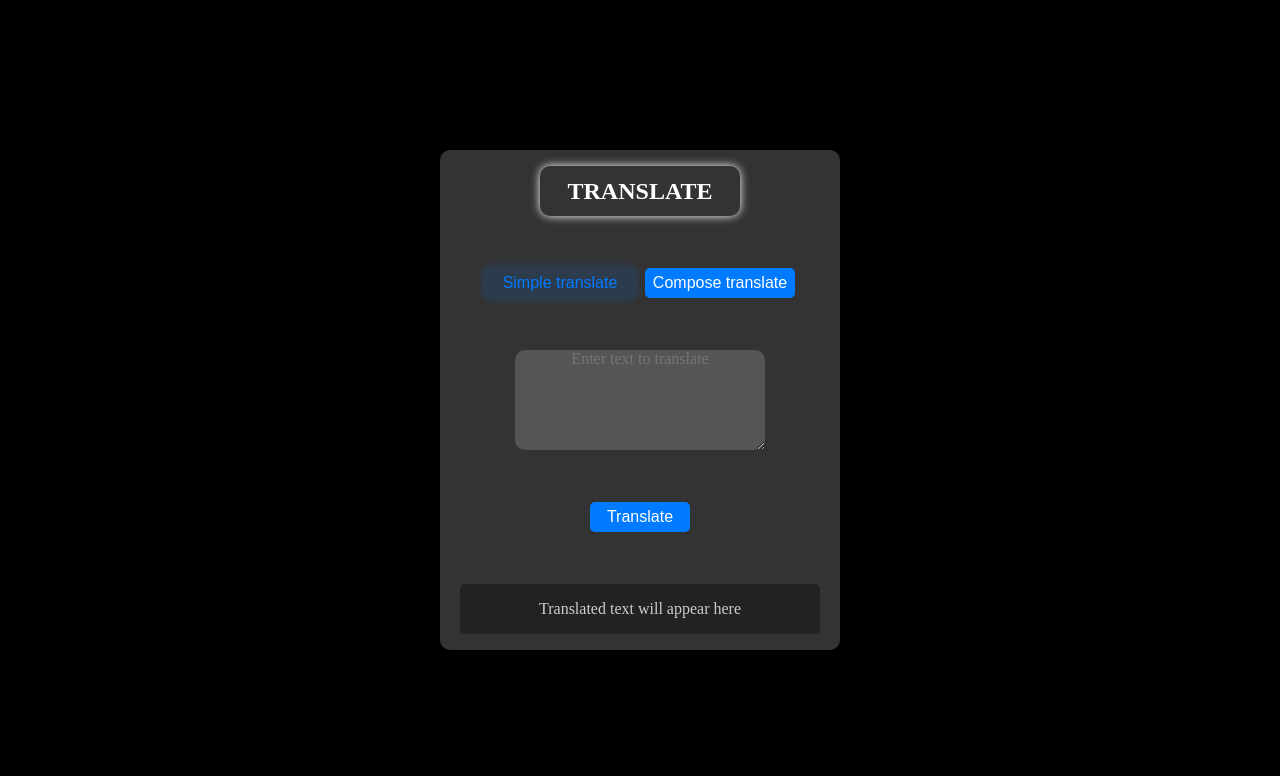
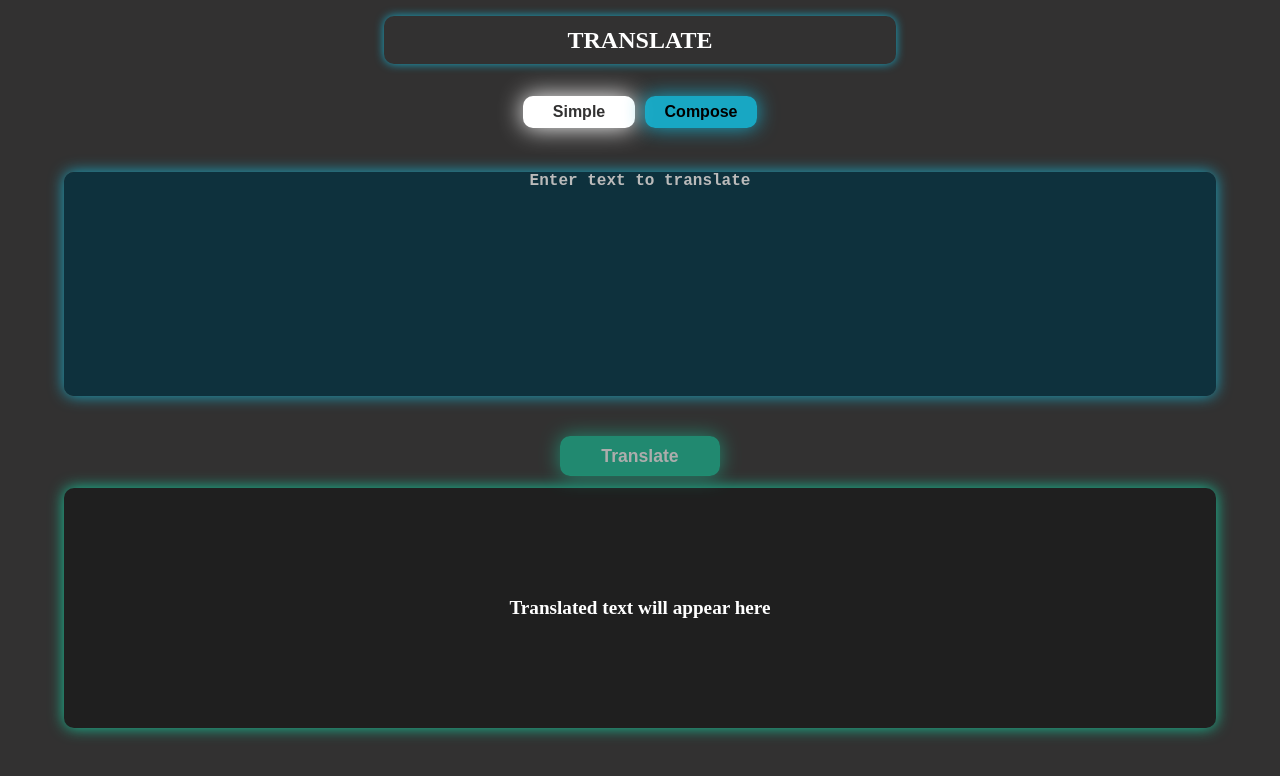
Before and after one commit to gabrielgrezzana/translater, a SvelteKit app: page / in a window 1280 px wide. Shown: the top 776 px of the page. Built offline with nearby package versions, Linux system fonts and the light colour scheme.

Commit message:
finalize implementation to translate simples or compose using groq to generate sentence

```diff
--- a/package.json
+++ b/package.json
@@ -21,6 +21,7 @@
         "@tanstack/react-query": "^5.80.7",
         "@tauri-apps/api": "^2",
         "@tauri-apps/plugin-opener": "^2",
+        "axios": "^1.9.0",
         "dotenv": "^16.5.0",
         "framer-motion": "^12.17.2"
     },
--- a/src/routes/+page.svelte
+++ b/src/routes/+page.svelte
@@ -1,99 +1,126 @@
 <script lang="ts">
 
-  import { invoke } from "@tauri-apps/api/core";
+  import { invoke } from '@tauri-apps/api/core';
+  import handleTranslate from './handle.translate';
+
 
   let choise = "simple";
   let inputText = "";
   let translatedText = "Translated text will appear here";
   let isLoading = false;
-  let callfn = '';
-  const customPrompt = `
-Imagine that you are an English teacher, with many years of experience, and you love what you do, which is teaching English to the rest of the world. Your student, Gabriel, whenever he is in trouble or has problems, calls you, asking for the translation of a word, or speaking words in Portuguese, so that you can organize the exact sequence of a native English speaker and you simply respond to Gabriel with the translation of what he asked for, without any fuss, without any more random words, just send the correct sequence and the words he asked for.
-Gabriel sent the phrase or words:`;
 
-  $: if(choise === "simple") {
-    console.log("simple");
-    callfn = "translate_simple";
-  } else if(choise === "compose") {
-    console.log("compose");
-    callfn = "translate_with_custom_prompt";
+  let isTauriAvailable = false;
+
+  // Check if Tauri is available
+  try {
+    isTauriAvailable = typeof invoke === 'function';
+  } catch {
+    isTauriAvailable = false;
   }
 
-  async function handleTranslate() {
-  if (!inputText.trim()) {
-    alert("Please enter some text to translate");
-    return;
+
+  // Function to switch translation mode
+  function setTranslationMode(mode: string) {
+    choise = mode;
+    console.log(`Mode changed to: ${mode}`);
   }
 
-  isLoading = true;
+  // MOCK function for browser testing
+  async function mockTranslation(text: string, mode: string): Promise<string> {
+    // Simulates API delay
+    await new Promise(resolve => setTimeout(resolve, 1500));
 
-  try {
-    let result : any;
-
-    if (choise === "simple") {
-      // Chama função simples (se existir)
-      result = await invoke("translate_simple", {
-        text: inputText
-      });
+    if (mode === "simple") {
+      return `[MOCK] Simple translation of: "${text}"`;
     } else {
-      // Chama função com prompt customizado
-      result = await invoke("translate_with_custom_prompt", {
-        text: inputText,
-        customScript: customPrompt  // <- Nome correto do parâmetro
-      });
+      return `[MOCK] Compose translation of: "${text}" - As an English teacher, I would say this translates to: [translated version]`;
+    }
   }
 
-    const parseResult = JSON.parse(result);
+  // Main translation function
 
-    translatedText = parseResult.choices[0].message.content;
-  } catch (error: any) {
-    console.log(error);
-    alert("Translation failed: " + error);
+
+  async function translate() {
+  if (!inputText.trim()) return;
+
+  isLoading = true;
+  try {
+    translatedText = await handleTranslate({
+      inputText,
+      choise,
+      isTauriAvailable,
+      isLoading,
+      translatedText: ""
+    });
+  } catch (error) {
+    translatedText = "Translation error occurred";
   } finally {
     isLoading = false;
   }
 }
+
+
+
+
+
+// Function to handle Enter in textarea
+async function handleKeydown(event: KeyboardEvent) {
+  if (event.key === 'Enter' && !event.shiftKey) {
+    event.preventDefault();
+    await translate();
+  }
+}
+
 </script>
 
 <main class="container">
-  <div class="translate-container">
+  <div class="container-title">
     <h2 class="translate-title">TRANSLATE</h2>
-    <div class="choise-buttons-translate">
+  </div>
+
+  <div class="container-buttons">
     <button
-        class="simple-btn"
-        class:active={choise === "simple"}
-        on:click={() => choise = "simple"}
+      class:active={choise === 'simple'}
+      on:click={() => setTranslationMode('simple')}
+      disabled={isLoading}
     >
-        Simple translate
+      Simple
     </button>
     <button
-        class="compose-btn"
-        class:active={choise === "compose"}
-        on:click={() => choise = "compose"}
+      class:active={choise === 'compose'}
+      on:click={() => setTranslationMode('compose')}
+      disabled={isLoading}
     >
-        Compose translate
+      Compose
     </button>
   </div>
 
+  <div class="container-input">
     <textarea
       class="input-text"
       placeholder="Enter text to translate"
       bind:value={inputText}
+      on:keydown={handleKeydown}
+      disabled={isLoading}
     ></textarea>
+  </div>
 
+  <div class="container-translate-button">
     <button
-      on:click={handleTranslate}
-      disabled={isLoading}
+      class="translate-button"
+      on:click={translate}
+      disabled={isLoading || !inputText.trim()}
     >
-      {isLoading ? "Translating..." : "Translate"}
+      {isLoading ? 'Translating...' : 'Translate'}
     </button>
+  </div>
 
-    <p>{translatedText}</p>
+  <div class="container-output">
+    <p class:loading={isLoading}>{translatedText}</p>
   </div>
 </main>
 
 <style>
-/* Reset TOTAL - zera absolutamente tudo */
 :global(*) {
   margin: 0 !important;
   padding: 0 !important;
@@ -117,140 +144,175 @@ Gabriel sent the phrase or words:`;
   background: #000 !important;
 }
 
-.choise-buttons-translate button {
-  width: 150px;
-  height: 30px;
-  color: #fff;
-  background: #555;
-  border: 2px solid #666;
-  border-radius: 5px;
-  cursor: pointer;
-  transition: all 0.3s ease;
+.container {
+  flex: 1;
+  display: flex;
+  background: #323131;
+  width: 100%;
+  height: 100%;
+  flex-direction: column;
+
 }
 
-.simple-btn.active {
-  border-color: #007bff;
-  background: #007bff20;
-  color: #007bff;
-  box-shadow: 0 0 10px #007bff50;
+.container-title {
+  width: 100%;
+  height: 10%;
+  display: flex;
+  align-items: center;
+  justify-content: center;
 }
 
-.compose-btn.active {
-  border-color: #28a745;
-  background: #28a74520;
-  color: #28a745;
-  box-shadow: 0 0 10px #28a74550;
+.translate-title {
+  color: #fff;
+  font-size: 24px;
+  margin: 0;
+  box-shadow: 0 0 10px 0 #15b6d6e2;
+  width: 40%;
+  border-radius: 10px;
+  height: 3rem;
+  display: flex;
+  align-items: center;
+  justify-content: center;
 }
 
-.choise-buttons-translate {
+.container-buttons {
   width: 100%;
+  height: 8%;
   display: flex;
   align-items: center;
   justify-content: center;
   gap: 10px;
 }
 
-.choise-buttons-translate button {
-  width: 150px;
-  height: 30px;
-  color: #000;
-  border: 2px solid #fff;
+.container-buttons button {
+  width: 7rem;
+  height: 2rem;
+  border-radius: 10px;
+  background-color: #15b6d6e2;
+  font-size: 1rem;
+  font-weight: bold;
+  box-shadow: 0 0 20px 0 #15b6d6e2;
+  transition: all 0.3s ease;
 }
 
-.choise-buttons-translate button.active {
-  border-color: #007bff;
+.container-buttons button:hover:not(:disabled) {
+  cursor: pointer;
+  color: #fff;
+  box-shadow: 0 0 20px 0 #fff;
 }
 
-.container {
-  width: 100vw;
-  height: 100vh;
-  margin: 0;
-  padding: 0;
+.container-buttons button:disabled {
+  opacity: 0.6;
+  cursor: not-allowed;
+}
+
+.container-buttons button.active {
+  background-color: #fff;
+  color: #323131;
+  box-shadow: 0 0 25px 0 #fff;
+}
+
+.container-input {
+  width: 100%;
+  height: 35%;
   display: flex;
   align-items: center;
   justify-content: center;
-  background: #000;
 }
 
-.translate-container {
-  background: #333;
-  padding: 40px;
+.container-input textarea {
+  width: 90%;
+  height: 80%;
+  background: #0d313ef6;
   border-radius: 10px;
-  color: white;
-  display: flex;
-  flex-direction: column;
-  gap: 20px;
-  min-width: 400px;
-  min-height: 500px;
-  align-items: center;
-  justify-content: space-around;
+  border: 2px solid #fff;
+  font-size: 1rem;
+  font-weight: bold;
+  padding: 15px;
+  color: #fff;
+  border-color: #fff;
+  box-shadow: 0 0 15px 0 #15b6d6e2;
+  resize: none;
+  min-width: 200px;
+  max-width: 90%;
+  min-height: 100px;
+  max-height: 250px;
 }
 
-.input-text {
-  min-width: 250px;
-  min-height: 100px;
-  background-color: #555;
-  color: #fff;
-  border-radius: 10px;
-  border: 2px solid #fff;
-  font-size: 16px;
-  font-family: inherit;
-  padding: 20px;
-  resize: vertical;
-  overflow-y: auto;
+.container-input textarea:disabled {
+  opacity: 0.7;
+  cursor: not-allowed;
+}
+
+.container-input textarea::placeholder {
+  color: #bbb;
   text-align: center;
+}
+
+.container-translate-button {
+  width: 100%;
+  height: 8%;
+  display: flex;
   align-items: center;
   justify-content: center;
-  display: flex;
 }
 
-.translate-container h2 {
-  color: white;
-  font-size: 24px;
-  margin: 0;
-  box-shadow: 0 0 10px 0 #fff;
+.translate-button {
+  width: 10rem;
+  height: 2.5rem;
   border-radius: 10px;
-  width: 200px;
-  height: 50px;
-  text-align: center;
-  justify-content: center;
-  align-items: center;
-  display: flex;
+  background-color: #14d7a7e2;
+  font-size: 1.1rem;
+  font-weight: bold;
+  color: #fff;
+  box-shadow: 0 0 20px 0 #14d7a7e2;
+  transition: all 0.3s ease;
 }
 
-
-
-
-.translate-container button {
-  background: #007bff;
-  color: white;
-  border: none;
-  border-radius: 5px;
-  font-size: 16px;
+.translate-button:hover:not(:disabled) {
   cursor: pointer;
-  min-width: 100px;
-  max-width: 150px;
-  min-height: 30px;
-  max-height: 50px;
-
+  box-shadow: 0 0 25px 0 #14d7a7;
+  transform: translateY(-2px);
 }
 
-.translate-container button:hover {
-  background: #0056b3;
+.translate-button:disabled {
+  opacity: 0.6;
+  cursor: not-allowed;
+  transform: none;
 }
 
-.translate-container p {
-  background: #222;
-  padding: 15px;
-  border-radius: 5px;
-  color: #ccc;
-  min-height: 50px;
+.container-output {
+  align-self: center;
+  width: 95%;
+  height: 30%;
+  display: flex;
+  align-items: center;
+  justify-content: center;
+  background: #1f1f1f;
+  border-radius: 10px;
+  box-shadow: 0 0 15px 0 #14d7a7e2;
+  color: #fff;
+  font-size: 1.2rem;
+  font-weight: bold;
   text-align: center;
-  justify-content: center;
-  align-items: center;
-  display: flex;
-  width: 90%;
-  min-height: 50px;
-  max-height: 100px;
+  padding: 20px;
+  min-width: 200px;
+  max-width: 90%;
+  overflow-y: auto;
+}
+
+.container-output p {
+  word-wrap: break-word;
+  line-height: 1.4;
+}
+
+.container-output p.loading {
+  opacity: 0.7;
+  animation: pulse 2s infinite;
+}
+
+@keyframes pulse {
+  0%, 100% { opacity: 0.7; }
+  50% { opacity: 1; }
 }
 </style>
--- /dev/null
+++ b/src/routes/script.ts
@@ -0,0 +1,14 @@
+
+  const customPrompt = `
+  put phrases or words here and have you
+  simply return the translation without
+  adding anything, without rambling,
+  just the translation, and in the best
+  possible way, I want it to be of a professional
+  level, and the best you can do.
+  I also want when I pass a sentence,
+  you to build the sentence correctly,
+  simply for me to read the sentence,
+  and sound like a native._**`;
+
+  export default customPrompt;
```
Also changed, not shown: src/routes/handle.translate.ts (added, +104 -0 lines), 2 other files (tests, documents, lock files or other folders). Lines whose indentation alone changed are shown as unchanged.
